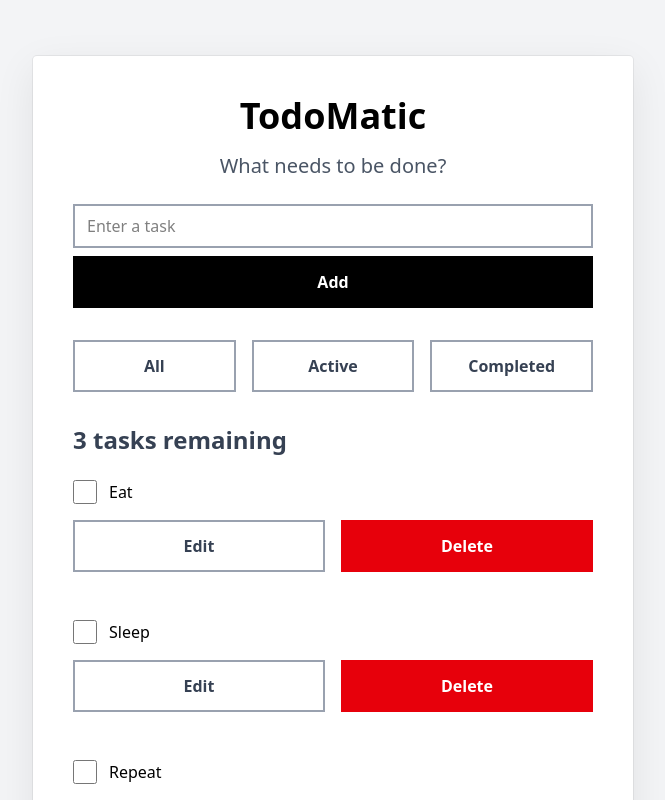
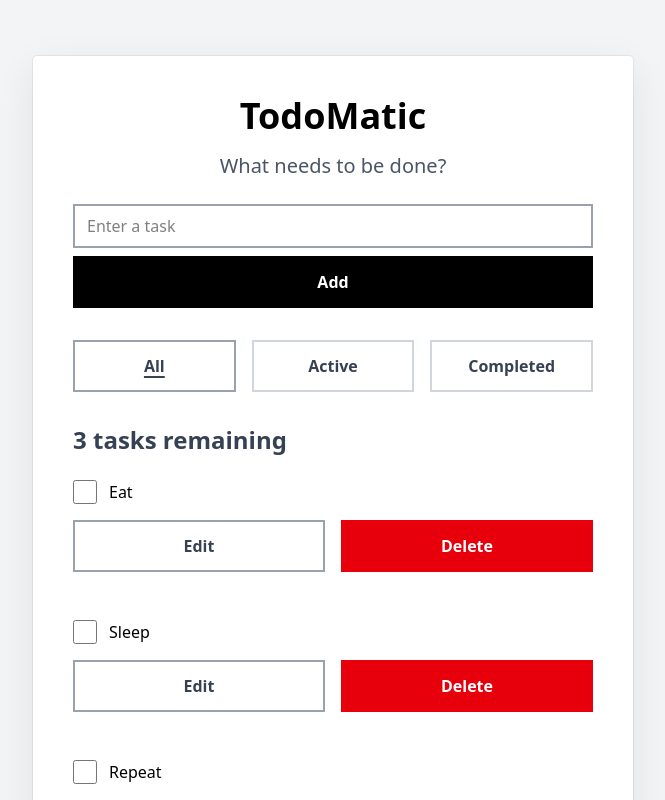
Before and after one commit to Leets-Official/6th-FE-Mission-Zero100, a React (Vite) app: page / in a window 1280 px wide. Shown: the top 800 px of the page, without its empty margins (307-972 px from the left). Built offline with nearby package versions, Linux system fonts and the light colour scheme.

Commit message:
style: 카테고리 필터 버튼 선택 시 밑줄 및 테두리 강조 스타일 추가

```diff
--- a/src/components/todo/Category.jsx
+++ b/src/components/todo/Category.jsx
@@ -2,12 +2,13 @@ import Button from '../common/Button';
 
 export default function Category({ filter, setFilter }) {
   const base = 'w-28 py-2 border-2 rounded-none font-medium';
-  const active = 'border-black';
-  const inactive = 'border-gray-300 text-gray-600';
+  const active = 'border-black underline underline-offset-4 decoration-2';
+  const inactive = '!border-gray-300 text-gray-600';
 
+  const categories = ['all', 'active', 'completed'];
   return (
     <div className='flex justify-center gap-4 mb-8'>
-      {['all', 'active', 'completed'].map((key) => (
+      {categories.map((key) => (
         <Button
           key={key}
           onClick={() => setFilter(key)}
```
